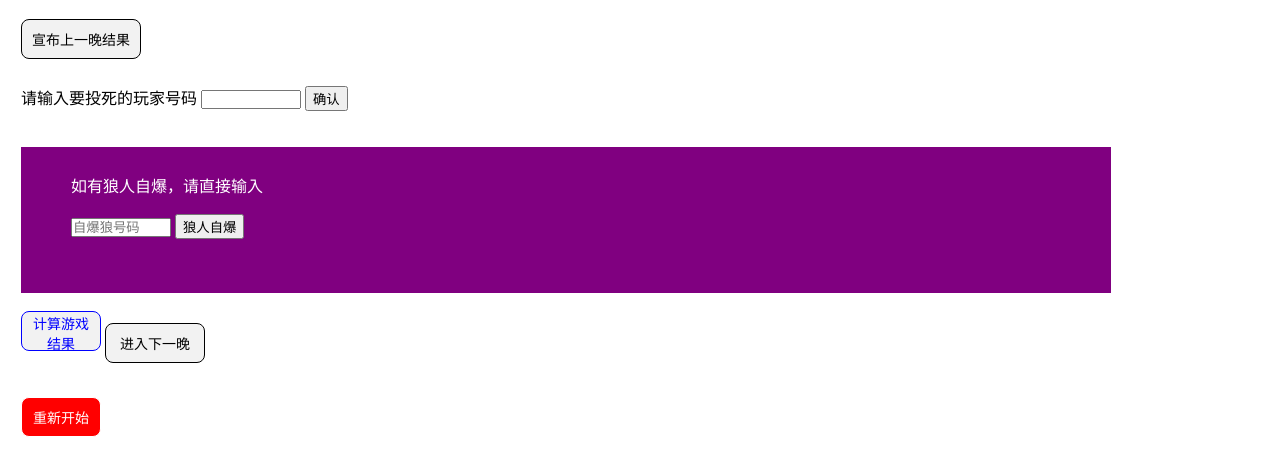
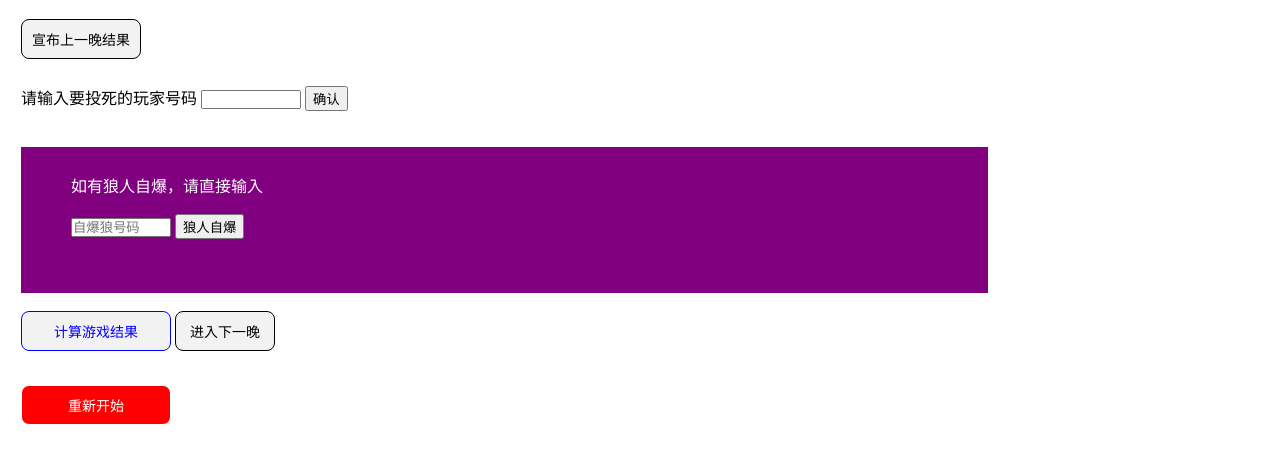
Before and after one commit to STOshka/werewolfGame-1, a plain HTML site: page results.html in a window 1280 px wide. Shown: the part 81-556 px from the top of the page. Drawn offline with Linux system fonts and the light colour scheme.

Commit message:
Update results.html

```diff
--- a/results.html
+++ b/results.html
@@ -28,16 +28,16 @@ div.ex1{
   background-color:purple;
   color:white;
   padding: 10px 50px 15px 50px;
-  width:80%;
+  width:70%;
 }
 div.ex2{
   background-color:red;
   color:white;
-  width:300px;
+  width:70%;
 }
 button.ex1{
   height:40px;
-  width:80px;
+  width:150px;
   font-size: 14px;
   border-radius: 8px;
   color: black;
```
